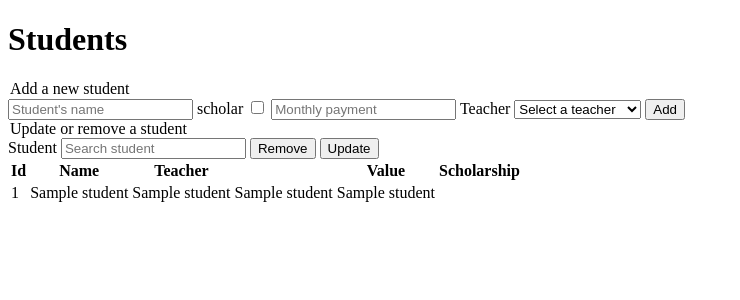
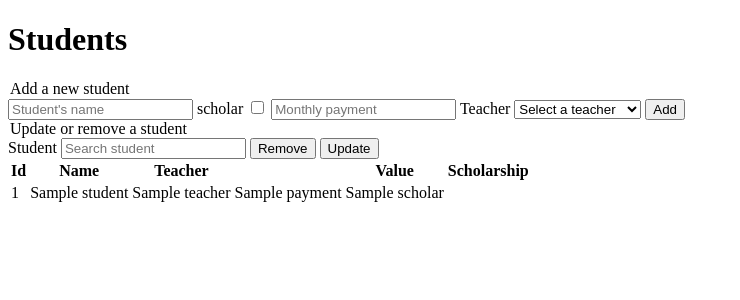
Before and after one commit to gmateusjose/smart-manager, a Flask app: template templates/students.html in a window 1280 px wide. Shown: the top 300 px of the page, without its empty margins (0-740 px from the left). Run offline with Flask 2, Linux system fonts and the light colour scheme; the template is opened without the code that fills it: most values are stand-ins (such as "Sample title", 1, 10 or a date in 2020).

Commit message:
Improving the table of students

```diff
--- a/application.py
+++ b/application.py
@@ -19,25 +19,24 @@ def students():
         conn = sqlite3.connect('smart-fluent.db')
         c = conn.cursor()
         c.executescript(open('queries/create_tables.sql').read())
-        print(request.form)
+
+        # Verify if the form is a adding one
         if 'add-field' in request.form.keys():
             student = request.form.get('add-field').lower().strip()
-            teacher_id = c.execute('''
-                SELECT id FROM professors WHERE name = ?
+            c.execute('''SELECT id FROM professors WHERE name = ?
                 ''', (request.form.get('teacher').lower().strip(),))
+            teacher_id = c.fetchone()[0]
             monthly = float(request.form.get('value'))
+            scholar = False
 
             # decide if the student is a scholar
             if 'scholar' in request.form.keys():
-                c.execute('''
-                    INSERT INTO students (name, teacher_id, monthly, scholar)
-                    VALUES (?, ?, ?, TRUE)
-                    ''', (student, teacher_id, monthly))
-            else:
-                c.execute('''
-                    INSERT INTO students (name, teacher_id, monthly)
-                    VALUES (?, ?, ?)
-                    ''', student, teacher_id, monthly)
+                scholar = True
+
+            c.execute('''
+                INSERT INTO students (name, teacher_id, monthly, scholar)
+                VALUES (?, ?, ?, ?)
+                ''', (student, teacher_id, monthly, scholar))
 
         conn.commit()
         conn.close()
@@ -50,8 +49,27 @@ def students():
         professors = [row[0].title() for row in c.execute('''SELECT name FROM
             professors''')]
 
-        c.execute('''SELECT * FROM students''')
-        students = c.fetchall()
+        students = []
+
+        for row in c.execute('''SELECT * FROM students ORDER BY name'''):
+            student = {
+                'id': row[0],
+                'name': row[1].title(),
+                'teacher': row[2],
+                'payment': '${:,.2f}'.format(row[3]),
+                'scholar': ''
+            }
+            # Add the scholar value
+            if row[4] == 1:
+                student['scholar'] = 'scholar'
+
+            # Append the student to list
+            students.append(student)
+
+        # Get all the professors name for each student
+        for student in students:
+            c.execute('''SELECT name FROM professors WHERE id = ?''', (student['teacher'],))
+            student['teacher'] = c.fetchone()[0].title()
 
         conn.close()
         return render_template('students.html', professors=professors, \
--- a/templates/students.html
+++ b/templates/students.html
@@ -37,11 +37,11 @@
 		</tr>
 		{% for student in students %}
 			<tr>
-				<td>{{ student[0] }}</td>
-				<td>{{ student[1] }}</td>
-				<td>{{ student[2] }}</td>
-				<td>{{ student[3] }}</td>
-				<td>{{ student[4] }}</td>
+				<td>{{ student['id'] }}</td>
+				<td>{{ student['name'] }}</td>
+				<td>{{ student['teacher'] }}</td>
+				<td>{{ student['payment'] }}</td>
+				<td>{{ student['scholar'] }}</td>
 			</tr>
 		{% endfor %}
 	</table>
```
Also changed, not shown: smart-fluent.db.
